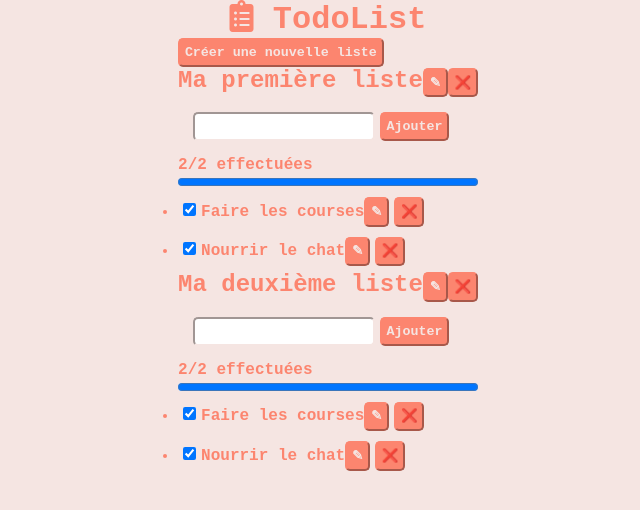
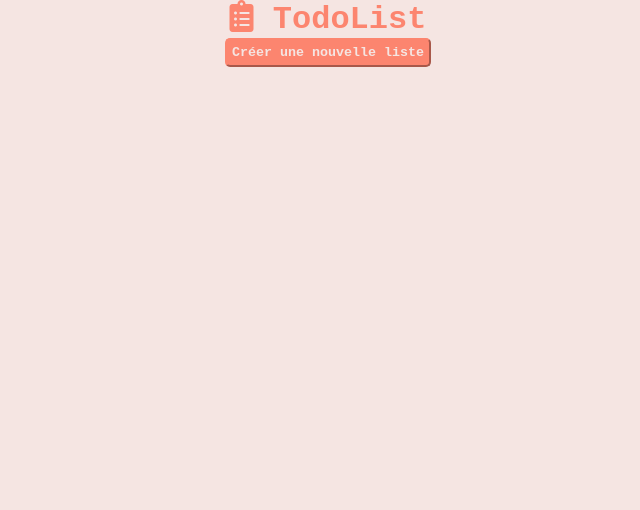
Before and after one commit to JulienT91/todolist, a React (Create React App) app: page / in a window 1280 px wide. Shown: the top 510 px of the page, without its empty margins (312-952 px from the left). Built offline with nearby package versions, Linux system fonts and the light colour scheme.

Commit message:
add localStorage service

```diff
--- a/src/App.jsx
+++ b/src/App.jsx
@@ -1,43 +1,23 @@
-import { useState } from "react";
+import { useEffect, useState } from "react";
 import "./App.css";
 import TodoList from "./components/TodoList";
 import { nanoid } from "nanoid";
+import StorageService from "./services/StorageService";
 
 function App() {
-  const [todoLists, setTodolists] = useState([
-    {
-      id: nanoid(),
-      title: "Ma première liste",
-      tasks: [
-        {
-          id: nanoid(),
-          title: "Faire les courses",
-          isDone: true,
-        },
-        {
-          id: nanoid(),
-          title: "Nourrir le chat",
-          isDone: true,
-        },
-      ],
-    },
-    {
-      id: nanoid(),
-      title: "Ma deuxième liste",
-      tasks: [
-        {
-          id: nanoid(),
-          title: "Faire les courses",
-          isDone: true,
-        },
-        {
-          id: nanoid(),
-          title: "Nourrir le chat",
-          isDone: true,
-        },
-      ],
-    },
-  ]);
+  const [todoLists, setTodolists] = useState([]);
+
+  useEffect(() => {
+    console.log("Chargement des données depuis le localstorage");
+    const data = StorageService.getTodoLists();
+    setTodolists(data);
+  }, []);
+
+  useEffect(() => {
+    console.log("CHANGEMENT DETECTE ! Sauvegarde en localStorage");
+    StorageService.saveTodoLists(todoLists);
+  }, [todoLists]);
+
   function updateTodo(todoUpdated) {
     let pos = todoLists.findIndex((todo) => todo.id === todoUpdated.id);
     if (pos > -1) {
--- /dev/null
+++ b/src/services/StorageService.js
@@ -0,0 +1,12 @@
+const KEY = "todoapp:lists";
+
+const StorageService = {
+  getTodoLists() {
+    return JSON.parse(window.localStorage.getItem(KEY)) || [];
+  },
+  saveTodoLists(todosArray) {
+    window.localStorage.setItem(KEY, JSON.stringify(todosArray));
+  },
+};
+
+export default StorageService;
```
